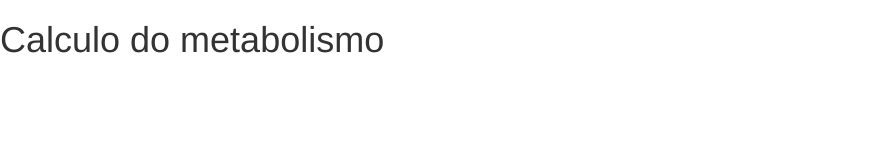
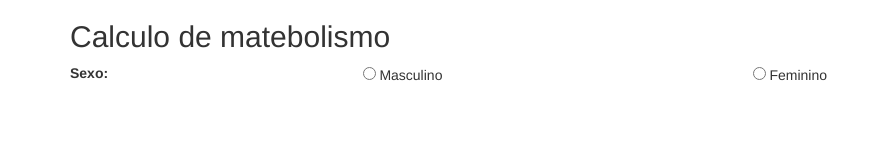
Before and after one commit to MattheusCosta/calcMetabolismo, a website: page www/index.html in a window 1280 px wide. Shown: the whole page, without its empty margins (0-889 px from the left). Drawn offline with Linux system fonts and the light colour scheme.

Commit message:
Label e Input de Sexo adicionado

```diff
--- a/www/index.html
+++ b/www/index.html
@@ -18,6 +18,27 @@
 
 </head>
 <body>
-  <h1>Calculo do metabolismo</h1>
+  <div class="container">
+  <div class="row">
+    <div class="col-xs-12">
+      <h2>Calculo de matebolismo</h2>
+    </div>
+  </div>
+
+  <div class="row">
+    <div class="form-group">
+      <div class="col-xs-3">
+          <label>Sexo: </label>
+      </div>
+      <div class="col-xs-4">
+          <input type="radio" id="sexo" value="masculino"> Masculino<br>
+      </div>
+      <div class="col-xs-4">
+        <input type="radio" id="sexo" value="feminino"> Feminino<br>
+      </div>
+    </div>
+  </div>
+
+  </div>
 </body>
 </html>
```
